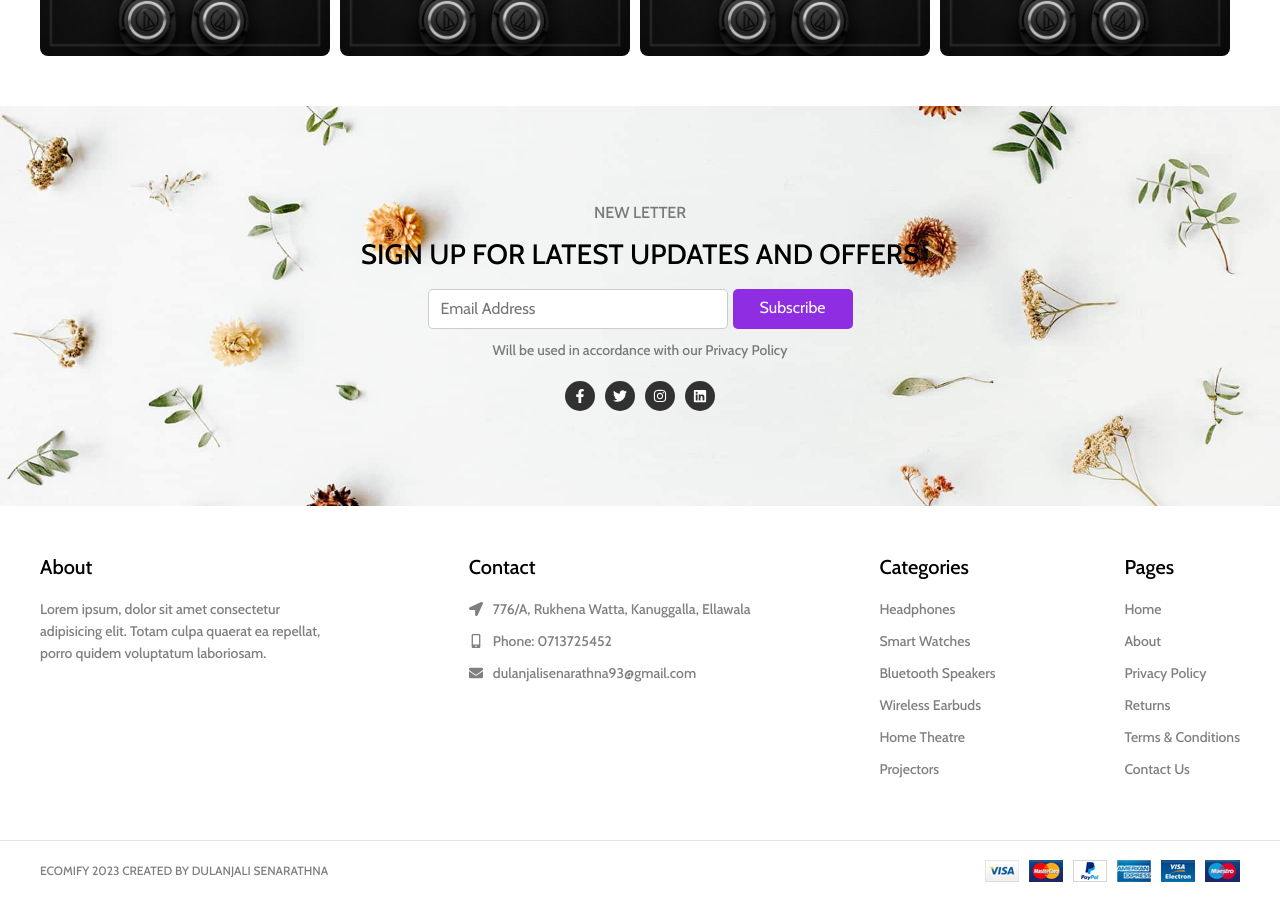
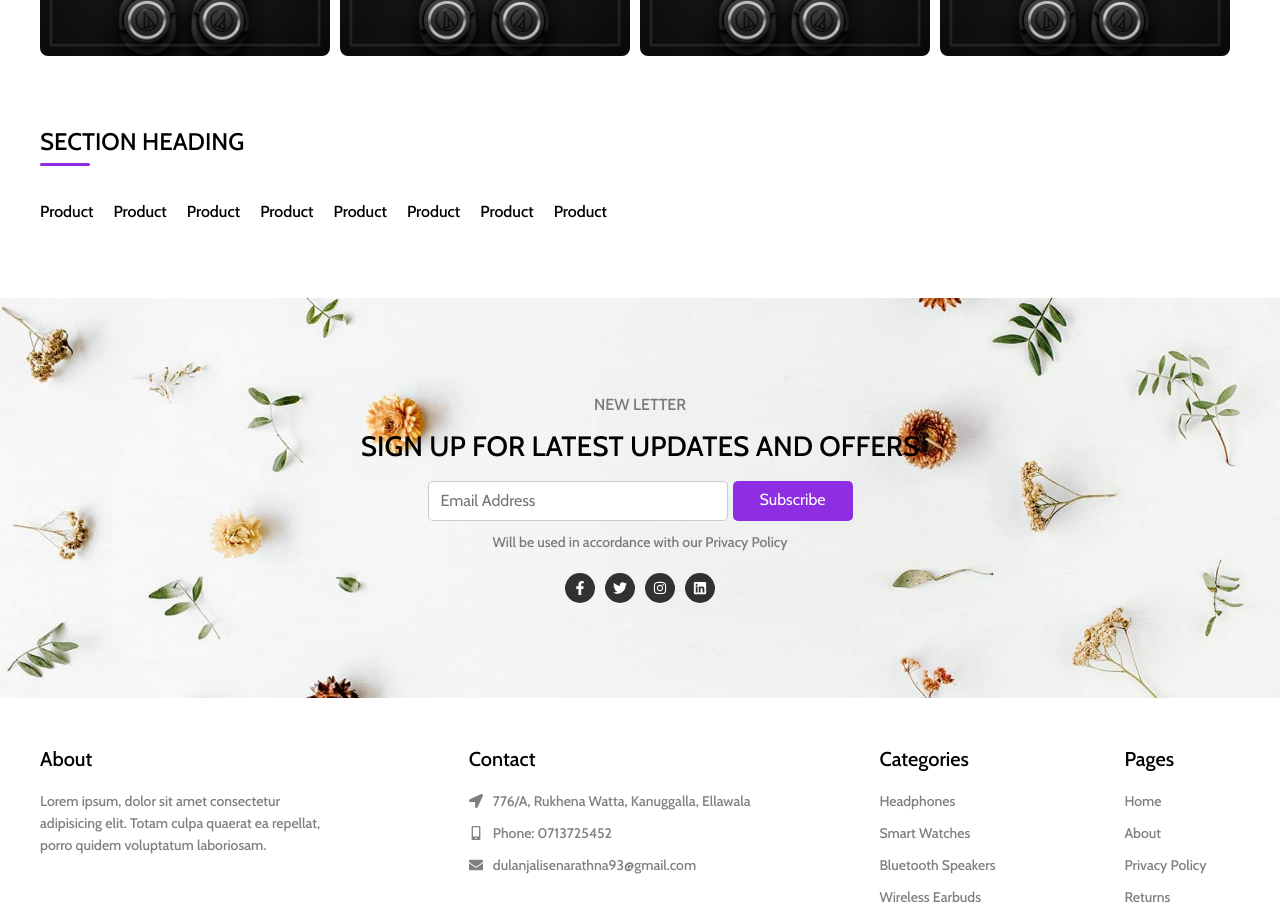
Before and after one commit to DulanjaliSenarathna/Ecomify, a React (Create React App) app: page / in a window 1280 px wide. Shown: the part 940-1861 px from the top of the page. Built offline with nearby package versions, Linux system fonts and the light colour scheme.

Commit message:
Products section done

```diff
--- a/src/components/Home/Home.jsx
+++ b/src/components/Home/Home.jsx
@@ -1,6 +1,7 @@
 import "./Home.scss";
 import Banner from "./Banner/Banner";
 import Category from "./Category/Category";
+import Product from "../Products/Products";
 
 const Home = () => {
     return <div>
@@ -8,6 +9,7 @@ const Home = () => {
         <div className="main-content">
             <div className="layout">
             <Category/>
+            <Product/>
             </div>
         </div>
     </div>;
--- a/src/components/Products/Products.jsx
+++ b/src/components/Products/Products.jsx
@@ -1,6 +1,20 @@
 import "./Products.scss";
+import Product from "./Product/Product";
+
 const Products = () => {
-    return <div>Products</div>;
+    return <div className="products-container">
+        <div className="section-heading"> Section Heading</div>
+        <div className="products">
+            <Product/>
+            <Product/>
+            <Product/>
+            <Product/>
+            <Product/>
+            <Product/>
+            <Product/>
+            <Product/>
+        </div>
+    </div>;
 };
 
 export default Products;
--- a/src/components/Products/Products.scss
+++ b/src/components/Products/Products.scss
@@ -1 +1,38 @@
 @import "../../css-config/mixins.scss";
+
+.products-container{
+    margin: 50px 0;
+    @include md{
+        margin: 75px 0;
+    }
+    .section-heading{
+        margin-bottom: 20px;
+        font-size: 18px;
+        font-weight: 500;
+        text-transform: uppercase;
+        @include md{
+            margin-bottom: 35px;
+            font-size: 24px;
+        }
+        &:after{
+            content: "";
+            display: block;
+            margin-top: 5px;
+            width: 50px;
+            height: 3px;
+            background-color: #8e2de2;
+            border-radius: 5px;
+            @include md{
+                margin-top: 10px;
+            }
+        }
+    }
+    .products{
+        display: flex;
+        flex-flow: wrap;
+        gap: 10px;
+        @include md {
+            gap: 20px;
+        }
+    }
+}
```
